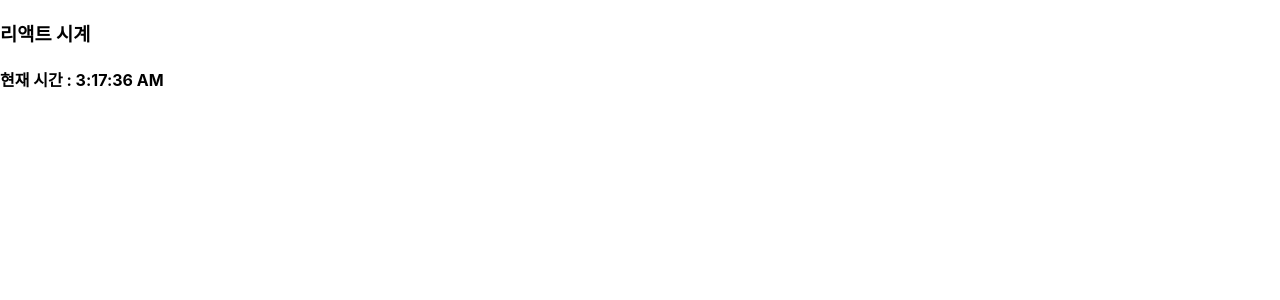
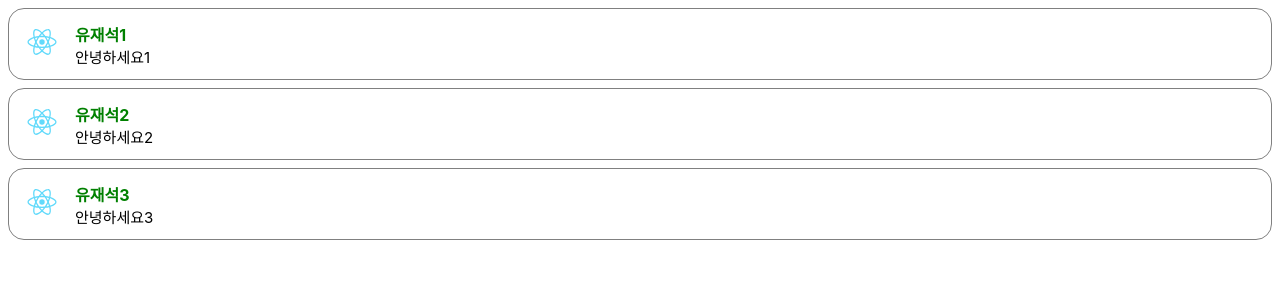
Before and after one commit to SaSr1218/peamounm_2023_web_Spring, a React (Create React App) app in the folder src/main/frontend/: page / in a window 1280 px wide. Shown: the top 300 px of the page. Built offline with nearby package versions, Linux system fonts and the light colour scheme.

Commit message:
Day 75 Spring 12일차 / React 컴포넌트 css 적용방법 , Todo 컴포넌트 작성만(실행 아직)

```diff
--- /dev/null
+++ b/src/main/frontend/src/example/ex2css/Comment.css
@@ -0,0 +1,29 @@
+/* Comment.css */
+
+.wrapper{
+    margin : 8px; padding : 8px;
+    display : flex;
+    border : 1px solid gray;
+    border-radius : 16px;
+}
+
+.logoimg{
+    width : 50px; height : 50px;
+    border-radius : 25px;
+}
+
+.contentContainer{
+    margin-left : 8px;
+    display : flex;
+    flex-direction : column;
+    justify-content : center;
+}
+
+.nameText{
+    color : green;
+    font-size : 16px; font-weight : bold;
+}
+
+.commentText{
+    color : black; font-size : 15px;
+}
--- /dev/null
+++ b/src/main/frontend/src/example/ex2css/Comment.js
@@ -0,0 +1,21 @@
+// Comment.js
+    // class -> className
+import React from 'react';
+import styles from './Comment.css'; // css 파일 가져오기
+import logo from '../../logo.svg' // img 파일 가져오기
+
+export default function Comment ( props ){
+    return ( <>
+        <div className="wrapper">
+            <div>
+                <img src={ logo } className="logoimg" />
+            </div>
+
+            <div className="contentContainer">
+                <div className="nameText"> { props.name } </div>
+                <div className="commentText"> { props.comment } </div>
+            </div>
+
+        </div>
+    </> );
+}
--- /dev/null
+++ b/src/main/frontend/src/example/ex2css/CommentList.js
@@ -0,0 +1,28 @@
+// CommentList.js
+import React from 'react'
+import Comment from './Comment';
+export default function CommentList( props ){
+
+    // 서버로부터 받은 데이터[JSON] 예시
+    let r = [
+        { name : "유재석1" , "comment" : "안녕하세요1" } ,
+        { name : "유재석2" , "comment" : "안녕하세요2" } ,
+        { name : "유재석3" , "comment" : "안녕하세요3" }
+    ]
+    console.log(r);
+    // return 안에서 js 문 사용시 { }
+    // map [ return 가능 ]  vs forEach [ return 불가능 ]
+
+    return ( <>
+        <div>
+
+            { /* jsx 시작 */
+                r.map( (c) => {
+                    return ( <Comment name={ c.name } comment={ c.comment } />)
+                })
+            }
+
+        </div>
+    </> );
+
+}
--- a/src/main/frontend/src/index.js
+++ b/src/main/frontend/src/index.js
@@ -9,12 +9,21 @@ import Book from './example/ex1component/Book';
 import Product from './example/ex1component/Product';
 import ProductList from './example/ex1component/ProductList';
 import Clock from './example/ex1component/Clock';
-
+import Comment from './example/ex2css/Comment';
+import CommentList from './example/ex2css/CommentList';
 
 // 1. HTML에 존재하는 div 가져오기 [ document.getElementById('root') ]
 // 2. ReachDOM.createRoot ( 해당 div ) : 해당 div를 리액트 root 로 사용하여 root 객체 생성
 const root = ReactDOM.createRoot(document.getElementById('root'));
 
+// 5. 예제5 css 적용
+root.render(
+  <React.StrictMode>
+    <CommentList />
+  </React.StrictMode>
+);
+
+/*
 // 4. 예제4 렌더링 반복
 // 1초마다 해당 코드 실행 : setInterval
 setInterval( () => {
@@ -24,6 +33,7 @@ setInterval( () => {
       </React.StrictMode>
     );
 } , 1000 );
+*/
 
 /*
 // 3. 예제3 컴포넌트에 컴포넌트 포함 하기 정의 컴포넌트 랜더링
```
Also changed, not shown: src/main/frontend/src/example/exbook/Todo.js (added, +13 -0 lines), src/main/frontend/src/example/exbook/AppTodo.js (added).
